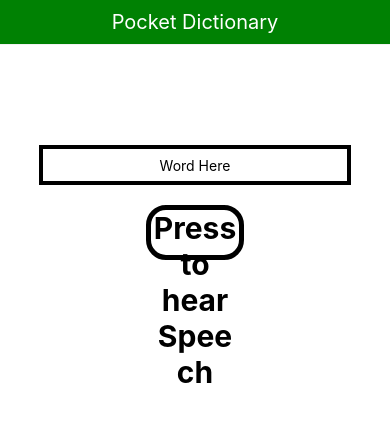
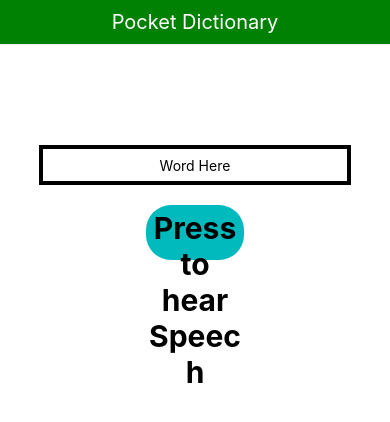
Before and after one commit to YamiAtem/TextToSpeechTS, a React Native app: screen / in a window 390 px wide. Shown: the top 422 px of the page. Built offline with nearby package versions, Linux system fonts and the light colour scheme.

Commit message:
changed the button

```diff
--- a/App.tsx
+++ b/App.tsx
@@ -49,8 +49,9 @@ const styles = StyleSheet.create({
     height: 55,
     alignSelf: 'center',
     margin: 20,
-    borderWidth: 5,
-    borderRadius: 20,
+    backgroundColor: '#00BABE',
+    paddingTop: 5,
+    borderRadius: 25,
   },
   searchText: {
     textAlign: 'center',
```
